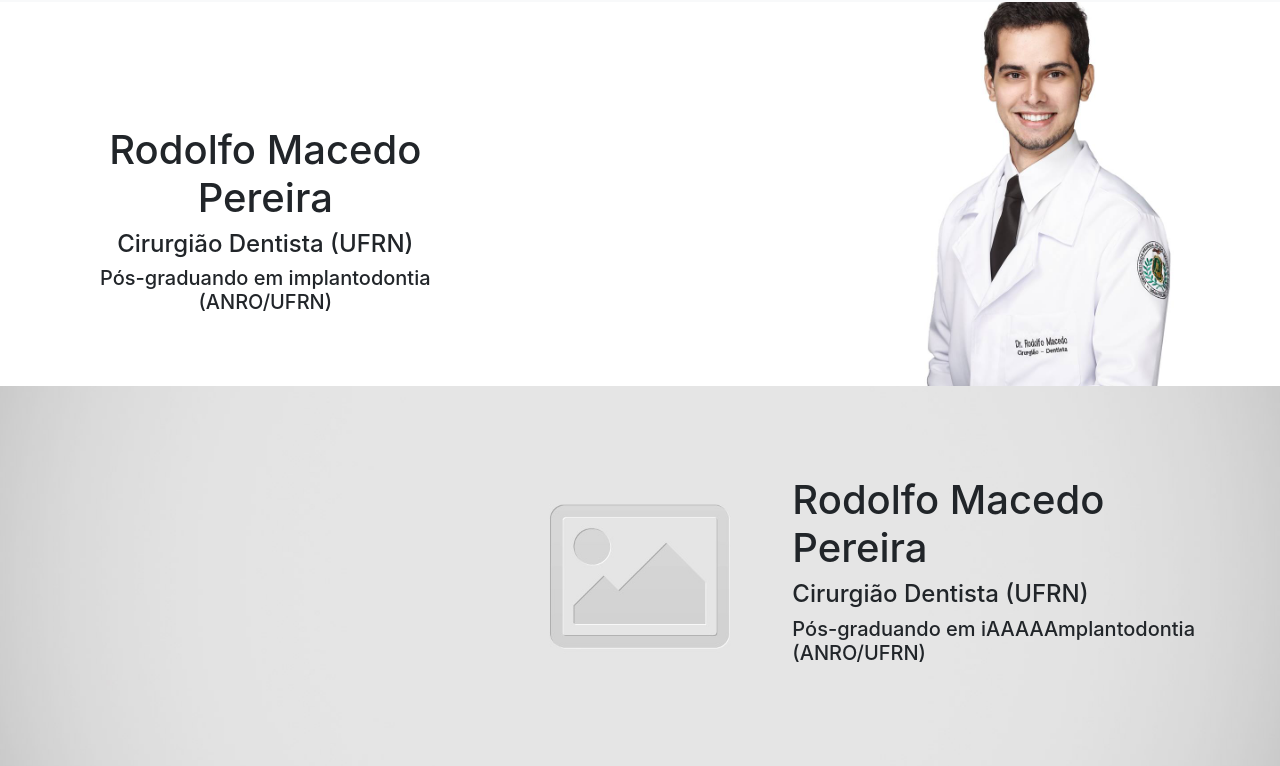
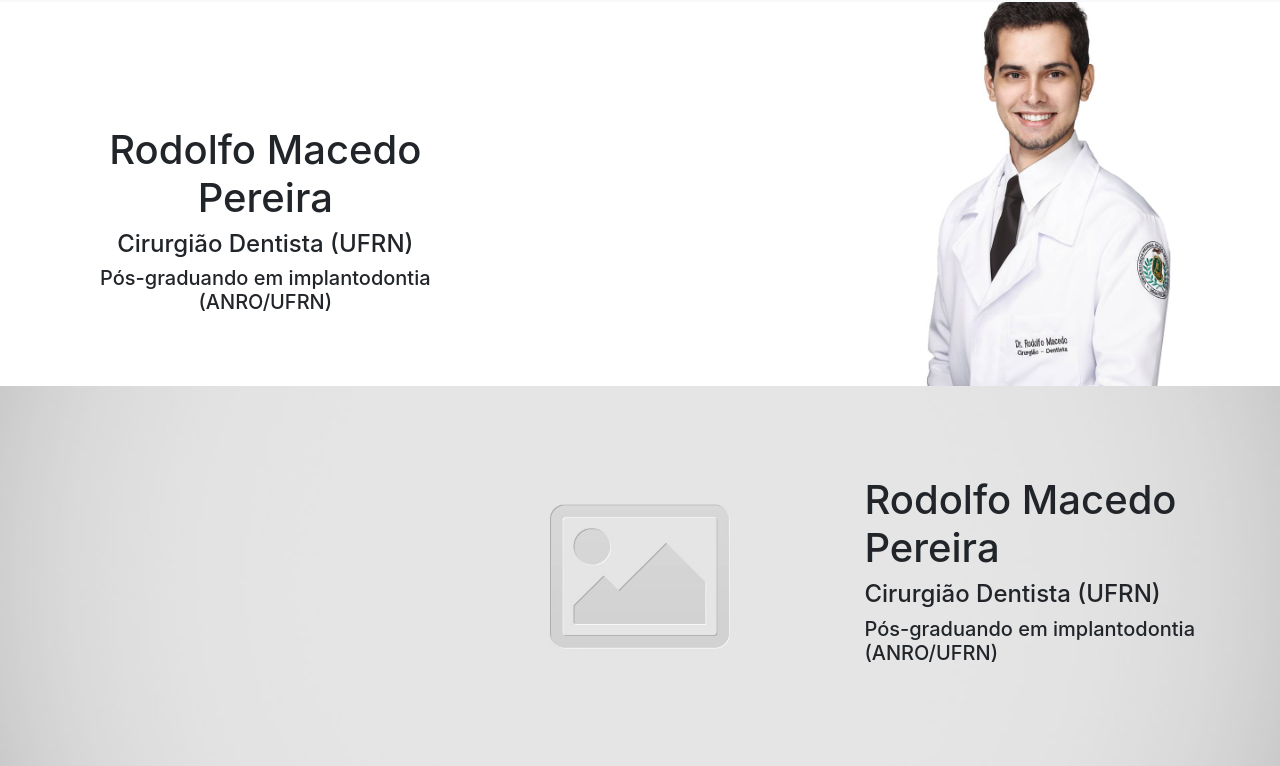
Before and after one commit to testerubensmp/testerubensmp.github.io, a plain HTML site: page dentist.html in a window 1280 px wide. Shown: the part 61-827 px from the top of the page. Drawn offline with nearby package versions, Linux system fonts and the light colour scheme.

Commit message:
Update dentist.html

```diff
--- a/dentist.html
+++ b/dentist.html
@@ -67,7 +67,7 @@
                     <h1>Rodolfo Macedo
                         <br> Pereira</h1>
                     <h4>Cirurgião Dentista (UFRN)</h4>
-                    <h5>Pós-graduando em iAAAAAmplantodontia
+                    <h5>Pós-graduando em implantodontia
                         <br>(ANRO/UFRN)</h5>
                 </div>
         </div>
```
